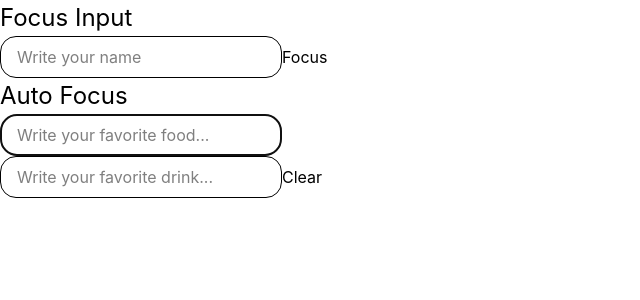
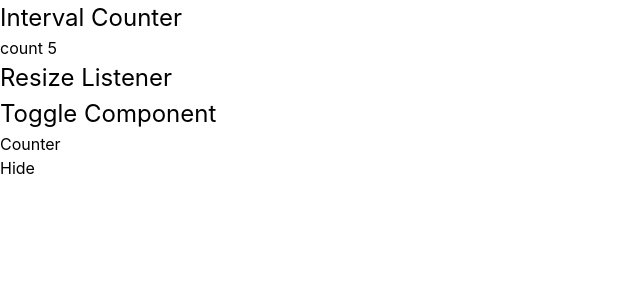
Before and after one commit to Hary300/Practice-React-TypeScript-Phase-2, a React (Vite) app: page / in a window 1280 px wide. Shown: the top 300 px of the page, without its empty margins (0-640 px from the left). Built offline with nearby package versions, Linux system fonts and the light colour scheme.

Commit message:
topic 12: useEffect CleanUp

```diff
--- a/src/App.tsx
+++ b/src/App.tsx
@@ -1,13 +1,13 @@
-import AutoFocus from './components/AutoFocus';
-import ClearInput from './components/ClearInput';
-import FocusInput from './components/FocusInput';
+import IntervalCounter from './components/IntervalCounter';
+import ResizeListener from './components/ResizeListener';
+import ToggleComponent from './components/ToggleComponent';
 
 function App() {
   return (
     <>
-      <FocusInput />
-      <AutoFocus />
-      <ClearInput />
+      <IntervalCounter />
+      <ResizeListener />
+      <ToggleComponent />
     </>
   );
 }
--- /dev/null
+++ b/src/components/IntervalCounter.tsx
@@ -0,0 +1,20 @@
+import { useEffect, useState } from 'react';
+
+export default function IntervalCounter() {
+  const [count, setCount] = useState(0);
+
+  useEffect(() => {
+    const intervalId = setInterval(() => setCount((prev) => prev + 1), 1000);
+
+    return () => {
+      clearInterval(intervalId);
+    };
+  }, []);
+
+  return (
+    <div>
+      <h2>Interval Counter</h2>
+      <p>count {count}</p>
+    </div>
+  );
+}
--- /dev/null
+++ b/src/components/ResizeListener.tsx
@@ -0,0 +1,21 @@
+import { useEffect } from 'react';
+
+export default function ResizeListener() {
+  useEffect(() => {
+    function handleResize() {
+      console.log(window.innerWidth);
+    }
+
+    window.addEventListener('resize', handleResize);
+
+    return () => {
+      window.removeEventListener('resize', handleResize);
+    };
+  }, []);
+
+  return (
+    <div>
+      <h2>Resize Listener</h2>
+    </div>
+  );
+}
--- /dev/null
+++ b/src/components/ToggleComponent.tsx
@@ -0,0 +1,15 @@
+import { useState } from 'react';
+import ToggleComponentChild from './ToggleComponentChild';
+
+export default function ToggleComponent() {
+  const [show, setShow] = useState(true);
+  return (
+    <div>
+      <h2>Toggle Component</h2>
+      {show && <ToggleComponentChild />}
+      <button onClick={() => setShow((prev) => !prev)}>
+        {show ? 'Hide' : 'Show'}
+      </button>
+    </div>
+  );
+}
--- /dev/null
+++ b/src/components/ToggleComponentChild.tsx
@@ -0,0 +1,13 @@
+import { useEffect } from 'react';
+
+export default function ToggleComponentChild() {
+  useEffect(() => {
+    const intervalId = setInterval(() => {
+      console.log('run...');
+    }, 1000);
+
+    return () => clearInterval(intervalId);
+  }, []);
+
+  return <div>Counter</div>;
+}
```
